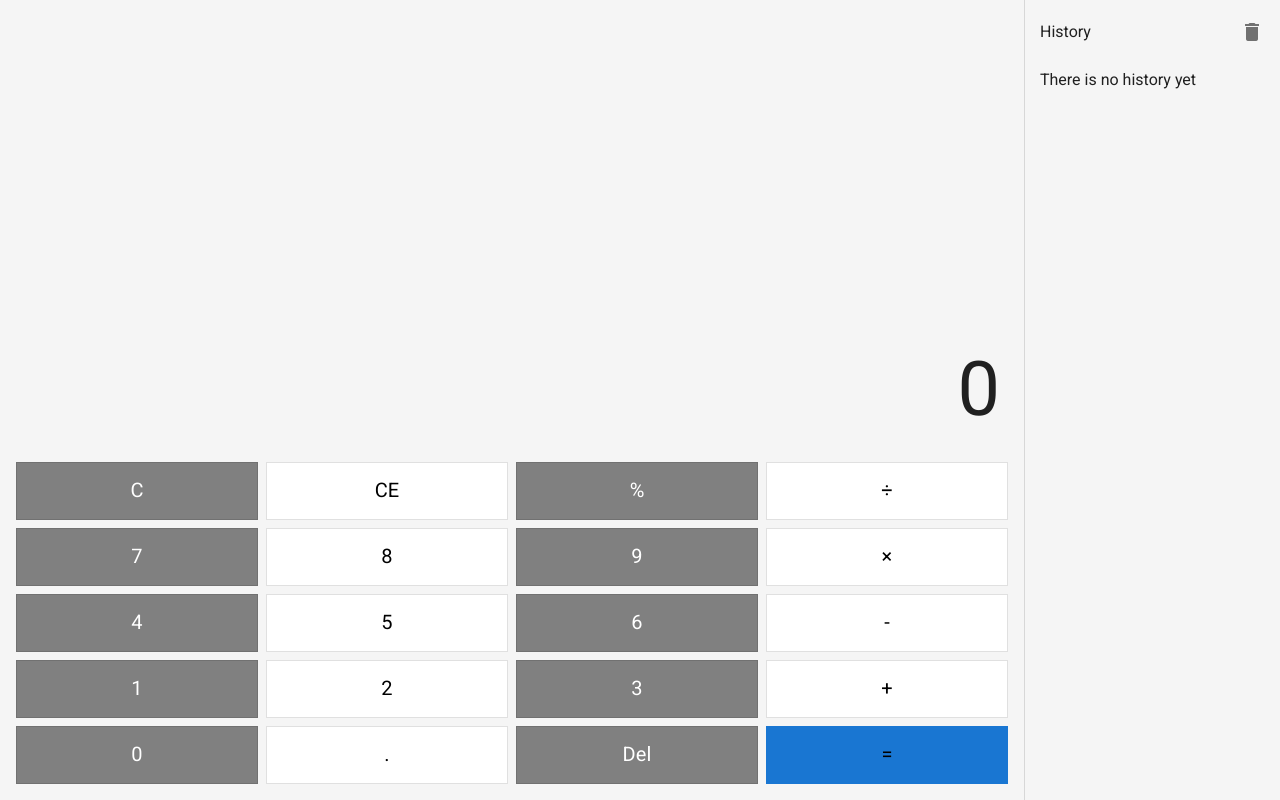
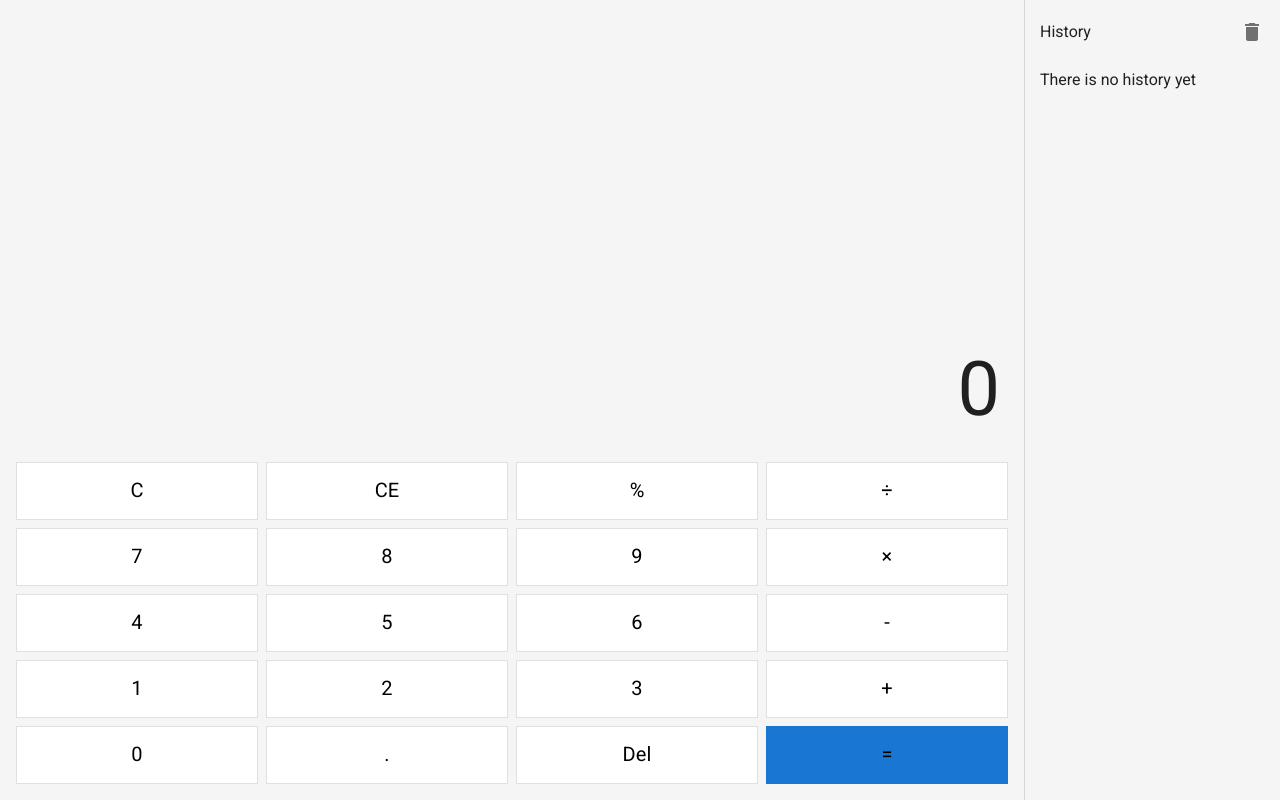
Before and after one commit to rutvik31/calculator, a Vue app: page / in a window 1280 px wide. Built offline with nearby package versions, Linux system fonts and the light colour scheme.

Commit message:
made changes to buttons UI

```diff
--- a/src/components/Calculator.vue
+++ b/src/components/Calculator.vue
@@ -24,15 +24,11 @@
           outlined
           tile
           :color="button.color"
-          :class="{
-            'card-background': index % 2 === 0,
-          }"
           @click="handleClick(button.value)"
         >
           <v-card-text class="text-center">
             <span
               class="cal-font black--text"
-              :class="{ 'white--text': index % 2 === 0 }"
             >
               {{ button.label }}
             </span>
@@ -276,10 +272,4 @@ export default {
   max-height: calc(100vh - 355px);
   overflow-y: auto;
 }
-.backgroud {
-  background-color: whitesmoke !important;
-}
-.card-background {
-  background-color: gray !important;
-}
 </style>
```
